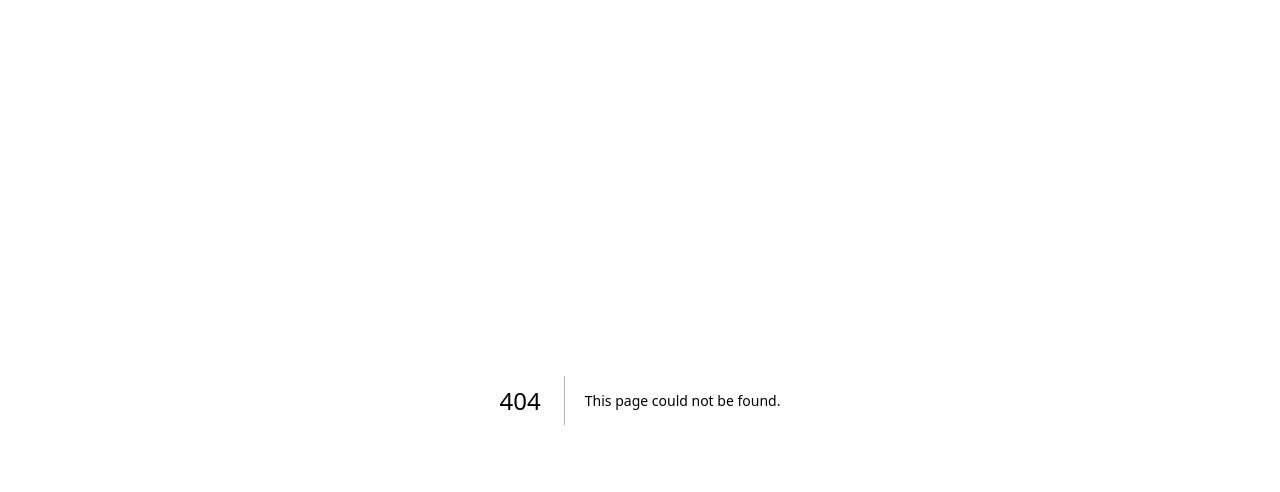
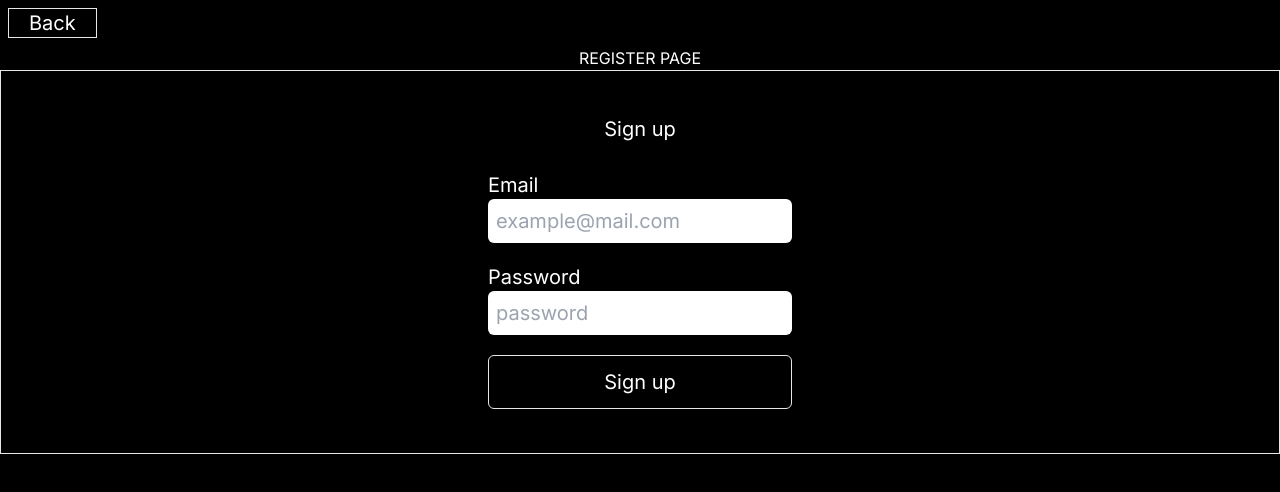
Before and after one commit to faizan619/firebase-nextjs-all-features, a Next.js app: page /authentic/register in a window 1280 px wide. Before the commit this address had no page. Shown: the top 492 px of the page. Built offline with nearby package versions, Linux system fonts and the light colour scheme; no server answers.

Commit message:
done with authentication setup

```diff
--- /dev/null
+++ b/src/app/authentic/admin/page.js
@@ -0,0 +1,61 @@
+"use client"
+import { useAuthContext } from "@/context/AuthContext"
+import { getAuth, signOut } from "firebase/auth";
+import { useRouter } from "next/navigation";
+import { useEffect } from "react";
+
+export default function Page(){
+    try{
+        const {user} = useAuthContext();
+        const router = useRouter();
+
+        useEffect(()=>{
+            if(user == null) router.push("/authentic")
+        },[user])
+
+        const auth = getAuth();
+        const LogoutBtn = ()=>{
+            signOut(auth).then(()=>{
+                alert("Sign out successfully");
+                router.push("/")
+            }).catch((error)=>{
+                alert("Problem in Signing out")
+            })
+        }
+        return(
+            <div>
+                <p>Email:{user.email}</p>
+                 <button onClick={()=>LogoutBtn()} className="border py-2 px-3 mt-5 rounded-md hover:bg-gray-950 hover:text-white">Logout</button>
+            </div>
+        )
+    }catch(e){
+        return(
+            <div>Only Logined Users can view this page</div>
+        )
+    }
+    // const {user} = useAuthContext();
+    // const router = useRouter()
+
+    // useEffect(()=>{
+    //     if(user ==  null) router.push("/authentic")
+    //     // console.log("User value:"+user);
+    // },[user])
+
+    // const auth = getAuth();
+    // const LogoutBtn = ()=>{
+    //     signOut(auth).then(()=>{
+    //         alert("Sign Out successfully");
+    //         router.push("/authentic");
+    //     }).catch((error)=>{
+    //         alert("Problem in signing out")
+    //     })
+    // }
+    // return(
+    //     <div>
+    //         <p>Email:{user.email}</p>
+    //         {/* <p>Name: {}</p> */}
+    //         <button onClick={()=>LogoutBtn()} className="border py-2 px-3 mt-5 rounded-md hover:bg-gray-950 hover:text-white">Logout</button>
+    //     </div>
+    // )
+
+}
--- /dev/null
+++ b/src/app/authentic/auth/login.js
@@ -0,0 +1,15 @@
+import apna_app from "@/firebase/config";
+import {getAuth, signInWithEmailAndPassword} from "firebase/auth"
+
+const auth = getAuth(apna_app)
+
+export default async function login(email,password){
+    let result = null,error = null;
+
+    try{
+        result = await signInWithEmailAndPassword(auth,email,password)
+    }catch(e){
+        error = e;
+    }
+    return {result,error}
+}
--- /dev/null
+++ b/src/app/authentic/auth/register.js
@@ -0,0 +1,15 @@
+import apna_app from "@/firebase/config";
+import {createUserWithEmailAndPassword,getAuth} from "firebase/auth"
+
+const auth = getAuth(apna_app)
+
+export default async function register(email,password){
+    let result = null,error = null;
+    try{
+        result = await createUserWithEmailAndPassword(auth,email,password);
+    }
+    catch(e){
+        error = e;
+    }
+    return {result,error}
+}
--- /dev/null
+++ b/src/app/authentic/layout.js
@@ -0,0 +1,17 @@
+import { AuthContextProvider } from "@/context/AuthContext"
+
+export const metadata = {
+    title:'authentication page',
+}
+
+export default function AuthLayout({children}){
+    return(
+        <html lang="en">
+            <body>
+                <AuthContextProvider>
+                    {children}
+                </AuthContextProvider>
+            </body>
+        </html>
+    )
+}
--- /dev/null
+++ b/src/app/authentic/login/page.js
@@ -0,0 +1,47 @@
+"use client"
+import { useState } from "react"
+import login from "../auth/login"
+import { useRouter } from "next/navigation";
+export default function Page(){
+    const [email,setEmail] = useState('');
+    const [password,setPassword] = useState('')
+    const router = useRouter()
+
+    const handleForm = async(e)=>{
+        e.preventDefault()
+
+        const {result,error} = await login(email,password);
+        if(error){
+            return console.log(error)
+        }
+        console.log(result)
+        return router.push("/authentic/admin")
+    }
+
+    return(
+        <div className="min-h-screen flex flex-col justify-center items-center bg-black text-white">
+            {/* <h1 className="uppercase text-xl">Login Page</h1> */}
+            <div className="flex items-center justify-evenly w-full">
+            <p onClick={()=>router.push("/authentic")} className="border inline-block px-5 m-2 text-xl cursor-pointer hover:bg-white hover:text-black">Back</p>
+            <p className="text-center uppercase">Login page</p>
+        </div>
+            <div className="border p-5 rounded-lg mt-5">
+                <div className="text-center">
+                    {/* <h1 className="">Login</h1> */}
+                    <form onSubmit={handleForm} className="flex flex-col gap-5 m-5">
+                        <label htmlFor="email">
+                            <p>Email</p>
+                            <input className="text-black px-2 py-1 rounded-sm" onChange={(e) => setEmail(e.target.value)} required type="email" name="email" id="email" placeholder="example@mail.com" />
+                        </label>
+                        <label htmlFor="password">
+                            <p>Password</p>
+                            <input className="text-black px-2 py-1 rounded-sm" onChange={(e) => setPassword(e.target.value)} required type="password" name="password" id="password" placeholder="password" />
+                        </label>
+                        <button type="submit" className="border py-3 rounded-md hover:bg-gray-950">Sign up</button>
+                    </form>
+                </div>
+
+            </div>
+        </div>
+    )
+}
--- /dev/null
+++ b/src/app/authentic/page.js
@@ -0,0 +1,22 @@
+"use client"
+import { useRouter } from "next/navigation";
+import Button from "../Component/button";
+import { useAuthContext } from "@/context/AuthContext";
+import { useEffect } from "react";
+
+export default function Page(){
+    const router = useRouter()
+    const {user} = useAuthContext();
+    useEffect(()=>{
+        if(user !== null) router.push("/authentic/admin")
+    },[user])
+    return(
+        <div className="flex flex-col min-h-screen bg-black text-white items-center pt-5">
+            <h1>This Is Authentication Landing Page</h1>
+            <div className="flex gap-10 ">
+                <Button title="Login" page="/authentic/login"/>
+                <Button title="Register" page="/authentic/register"/>
+            </div>
+        </div>
+    )
+}
--- /dev/null
+++ b/src/app/authentic/register/page.js
@@ -0,0 +1,47 @@
+"use client"
+import { useState } from "react"
+import register from "../auth/register"
+import { useRouter } from "next/navigation";
+
+export default function Page(){
+    const [email,setEmail] = useState('');
+    const [password,setPassword] = useState('');
+    const router = useRouter()
+
+    const handleForm = async(e)=>{
+        e.preventDefault();
+
+        const {result ,error} = await register(email,password);
+
+        if(error){
+            return console.log(error);
+        }
+
+        console.log(result)
+        return router.push("/authentic/login")
+    }
+    return(
+        <div className="bg-black text-white min-h-screen">
+        <div>
+            <p onClick={()=>router.push("/authentic")} className="border cursor-pointer hover:bg-white hover:text-black inline-block px-5 m-2 text-xl">Back</p>
+            <p className="text-center uppercase">Register page</p>
+        </div>
+            <div className="border flex h-96 justify-center items-center ">
+                <div className="text-center text-xl">
+                    <h1 className="mb-7">Sign up</h1>
+                    <form onSubmit={handleForm} className="text-left flex flex-col gap-5">
+                        <label htmlFor="email">
+                            <p>Email</p>
+                            <input onChange={(e) => setEmail(e.target.value)} required type="email" name="email" className="p-2 rounded-md text-black" id="email" placeholder="example@mail.com" />
+                        </label>
+                        <label htmlFor="password">
+                            <p>Password</p>
+                            <input onChange={(e) => setPassword(e.target.value)} required type="password" className="p-2 text-black rounded-md" name="password" id="password" placeholder="password" />
+                        </label>
+                        <button type="submit" className=" border hover:bg-gray-800 py-3 rounded-md">Sign up</button>
+                    </form>
+                </div>
+            </div>
+        </div>
+    )
+}
--- a/src/app/page.js
+++ b/src/app/page.js
@@ -11,7 +11,7 @@ export default function Home() {
         <button className='border px-5 py-3 rounded-md hover:bg-gray-100 hover:text-black transition-all' onClick={()=>router.push("/realtimedb")}>Real time Database</button>
         <button className='border px-5 py-3 rounded-md hover:bg-gray-100 hover:text-black transition-all' onClick={()=>router.push("/storage")}>Storage Database</button>
         <button className='border px-5 py-3 rounded-md hover:bg-gray-100 hover:text-black transition-all' onClick={()=>router.push("/storagev2")}>Storage V2 Database</button>
-        <button className='border px-5 py-3 rounded-md hover:bg-gray-100 hover:text-black transition-all' onClick={()=>router.push("/realstorage")}>RealStorage Database</button>
+        <button className='border px-5 py-3 rounded-md hover:bg-gray-100 hover:text-black transition-all' onClick={()=>router.push("/authentic")}>Authentication</button>
       </div>
     </div>
   )
```
